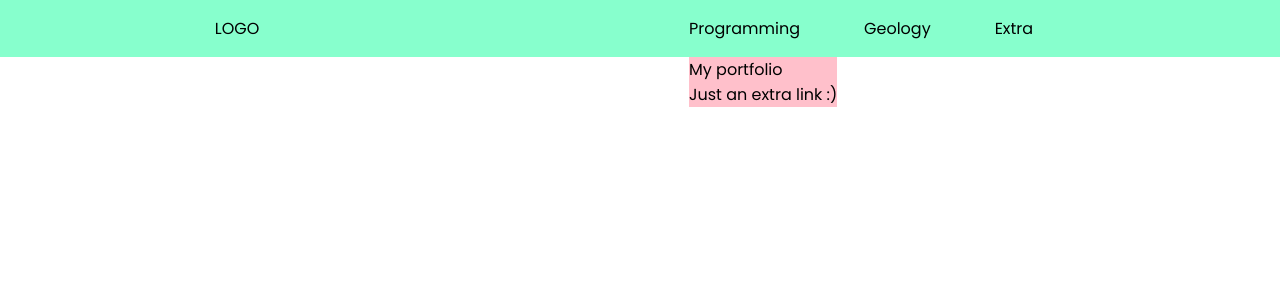
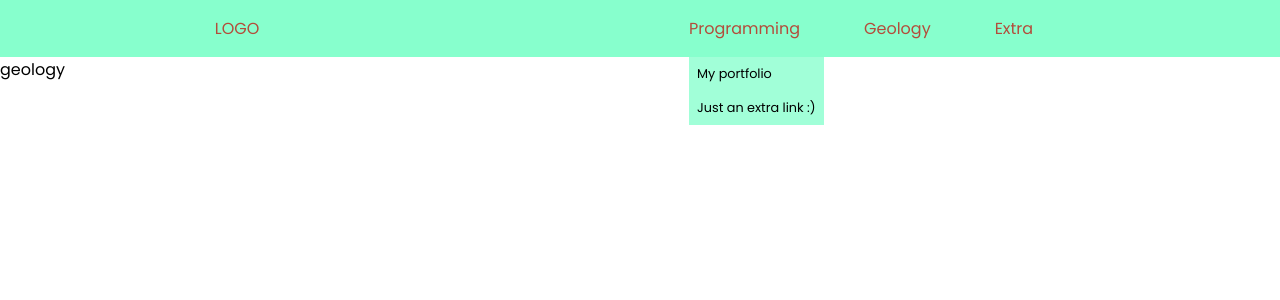
Before and after one commit to will-szeibert/my_portfolio, a React (Create React App) app: page /geology in a window 1280 px wide. Both pictures are taken after a click on the button "Programming". Shown: the top 300 px of the page. Built offline with nearby package versions, Linux system fonts and the light colour scheme.

Commit message:
done links and submenu style

```diff
--- a/package.json
+++ b/package.json
@@ -9,6 +9,7 @@
     "react": "^17.0.2",
     "react-dom": "^17.0.2",
     "react-icons": "^4.2.0",
+    "react-router-dom": "^5.2.0",
     "react-scripts": "4.0.3",
     "web-vitals": "^1.1.1"
   },
--- a/src/App.js
+++ b/src/App.js
@@ -1,10 +1,27 @@
 import React from 'react'
 import MainHeading from './heading_footer/MainHeading'
-
+import { BrowserRouter as Router, Route, Switch } from 'react-router-dom';
+import ProgramMain from './programmingLink/ProgramMain';
+import Home from './home/Home';
+import GeologyMain from './geology/GeologyMain';
 function App() {
   return (
     <div >
-      <MainHeading />
+      <Router>
+        <MainHeading />
+        <Switch>
+          <Route exact path='/'>
+            <Home />
+          </Route>
+          <Route path='/program'>
+            <ProgramMain  />
+          </Route>
+          <Route path='/geology'>
+            <GeologyMain />
+          </Route>
+        </Switch>
+      </Router>
+
     </div>
   );
 }
--- a/src/data.js
+++ b/src/data.js
@@ -2,15 +2,15 @@ export const submenuLinks = [
     {
         main:'Programming',
         links:[
-            {url:'', label:'My portfolio'},
-            {url:'', label:'Just an extra link :)'},
+            {url:'/program', label:'My portfolio'},
+            {url:'/program', label:'Just an extra link :)'},
         ]
     },
     {
         main:'Geology',
         links:[
-            {url:'', label:'My formal training'},
-            {url:'', label:'Just an extra link :)'},
+            {url:'/geology', label:'My formal training'},
+            {url:'/geology', label:'Just an extra link :)'},
         ]
     },
     {
--- /dev/null
+++ b/src/geology/GeologyMain.js
@@ -0,0 +1,11 @@
+import React from 'react'
+
+const GeologyMain = () => {
+    return (
+        <div>
+            geology
+        </div>
+    )
+}
+
+export default GeologyMain
--- a/src/heading_footer/MainHeading.js
+++ b/src/heading_footer/MainHeading.js
@@ -2,13 +2,14 @@ import React from 'react'
 import Navbar from './Navbar'
 import './headingStyle.css'
 import { AppProvider } from './headingContext'
+import Sidemenu from './Sidemenu'
 
 const MainHeading = () => {
     return (
         <div>
             <AppProvider>
                 <Navbar />
-
+                <Sidemenu />
             </AppProvider>
 
         </div>
--- a/src/heading_footer/Navbar.js
+++ b/src/heading_footer/Navbar.js
@@ -1,11 +1,11 @@
 import React from 'react'
 import {useGlobalContext} from './headingContext'
-
+import {Link} from 'react-router-dom'
 import {GiHamburgerMenu} from 'react-icons/gi'
 import Submenu from './Submenu'
 
 const Navbar = () => {
-    const {openSubmenu, closeSubmenu} = useGlobalContext()
+    const {openSubmenu, closeSubmenu, openSidemenu} = useGlobalContext()
 
     const handleOver = (e)=>{
         let main = e.target.textContent
@@ -16,13 +16,13 @@ const Navbar = () => {
     }
     return (
         <div onMouseLeave={closeSubmenu} className='navbar-container'>
-            <div className='logo'>LOGO</div>
+            <div ><Link to='/' className='logo'>LOGO</Link></div>
             <nav>
                 <button onMouseOver={handleOver}>Programming</button>
                 <button onMouseOver={handleOver}>Geology</button>
                 <button onMouseOver={handleOver}>Extra</button>
             </nav>
-            <button className='sidemenu-btn'><GiHamburgerMenu /></button>
+            <button onClick={openSidemenu} className='sidemenu-btn'><GiHamburgerMenu /></button>
             <Submenu />
         </div>
     )
--- /dev/null
+++ b/src/heading_footer/Sidemenu.js
@@ -0,0 +1,12 @@
+import React from 'react'
+import {useGlobalContext} from './headingContext'
+const Sidemenu = () => {
+    const {isSidemenuOpen, closeSidemenu} = useGlobalContext()
+    return (
+        <div className={`${isSidemenuOpen ? 'sidemenu-container show' : 'sidemenu-container'}`}>
+            <button onClick={closeSidemenu} className='sidemenu-close'>X</button>
+        </div>
+    )
+}
+
+export default Sidemenu
--- a/src/heading_footer/Submenu.js
+++ b/src/heading_footer/Submenu.js
@@ -1,5 +1,6 @@
 import React, {useEffect, useRef} from 'react'
 import {useGlobalContext} from './headingContext'
+import {Link} from 'react-router-dom'
 const Submenu = () => {
     const {links:{links}, location:{top, left}, isOpenSubmenu, closeSubmenu} = useGlobalContext()
     const container = useRef(null)
@@ -17,11 +18,9 @@ const Submenu = () => {
             {links.map((link, index)=>{
                 const {label, url} = link
                 return(
-
-
-                    <div className='submenu-link' key={index} >{label}</div>
-
-
+                        <Link className='submenu-cont' to={url} key={index}>
+                            <div className='submenu-link'>{label}</div>
+                        </Link>
                 )
             })}
         </div>
--- a/src/heading_footer/headingContext.js
+++ b/src/heading_footer/headingContext.js
@@ -1,11 +1,14 @@
 import React, {useState, useContext} from 'react'
 import {submenuLinks} from '../data'
+import Submenu from './Submenu'
 
 const AppContext = React.createContext()
 export const AppProvider = ({children})=>{
+    // for opening the Submenu, on hovering over navbar
     const [isOpenSubmenu, setOpenSubmenu] = useState(false)
     const [links, setLinks] = useState({main:'', links:[]})
     const [location, setLocation] = useState({top:0,left:0})
+
     const openSubmenu = (mai, {top,left})=>{
         const correctLink = submenuLinks.find((main)=>main.main === mai)
         setLinks(correctLink)
@@ -17,12 +20,19 @@ export const AppProvider = ({children})=>{
         setOpenSubmenu(false)
     }
 
+    //for opening and managing sidemenu, when click on burgermenu
+    const [isSidemenuOpen, setOpenSidemenu] = useState(false)
 
-
+    const openSidemenu = ()=>{
+        setOpenSidemenu(true)
+    }
+    const closeSidemenu = ()=>{
+        setOpenSidemenu(false)
+    }
 
     return(
         <AppContext.Provider value={{
-            isOpenSubmenu, openSubmenu, closeSubmenu, links, location
+            isOpenSubmenu, openSubmenu, closeSubmenu, links, location, isSidemenuOpen, openSidemenu, closeSidemenu,
         }}>
             {children}
         </AppContext.Provider>
--- a/src/heading_footer/headingStyle.css
+++ b/src/heading_footer/headingStyle.css
@@ -9,11 +9,18 @@
 nav button{
     margin:0 2rem;
     font-size: 1rem;
+    color:var(--d-brown);
 }
 
-.sidemenu-btn{display:none;}
+.sidemenu-btn{
+    display:none;
+    font-size:1.5rem;
+}
 
-
+.logo{
+    text-decoration:none;
+    color:var(--d-brown);
+}
 
 
 @media only screen and (max-width: 700px) {
@@ -30,8 +37,43 @@ SUBMENU
 
 .submenu-container{
     display:none;
-    background:pink;
     position:absolute;
+}
+
+.submenu-cont{
+    text-decoration:none;
+
+}
+
+.submenu-link{
+    background:var(--light);
+    font-size:0.8rem;
+    color:black;
+    padding:0.5rem;
+}
+
+.submenu-link:hover{
+    background:var(--dark);
+    color:var(--l-brown)
+}
+
+/*=======
+SIDEMENU
+=========*/
+
+
+.sidemenu-container{
+    position:absolute;
+    display:none;
+    top:0;
+    bottom:0;
+    width:100%;
+    background:var(--main);
+}
+
+.sidemenu-close{
+    font-size:1.5rem;
+    margin:1rem;
 }
 
 .show{
--- /dev/null
+++ b/src/home/Home.js
@@ -0,0 +1,11 @@
+import React from 'react'
+
+const Home = () => {
+    return (
+        <div>
+            My home
+        </div>
+    )
+}
+
+export default Home
--- /dev/null
+++ b/src/programmingLink/ProgramMain.js
@@ -0,0 +1,11 @@
+import React from 'react'
+
+const ProgramMain = () => {
+    return (
+        <div>
+            fdfd
+        </div>
+    )
+}
+
+export default ProgramMain
```
Also changed, not shown: 1 other file (tests, documents, lock files or other folders).
